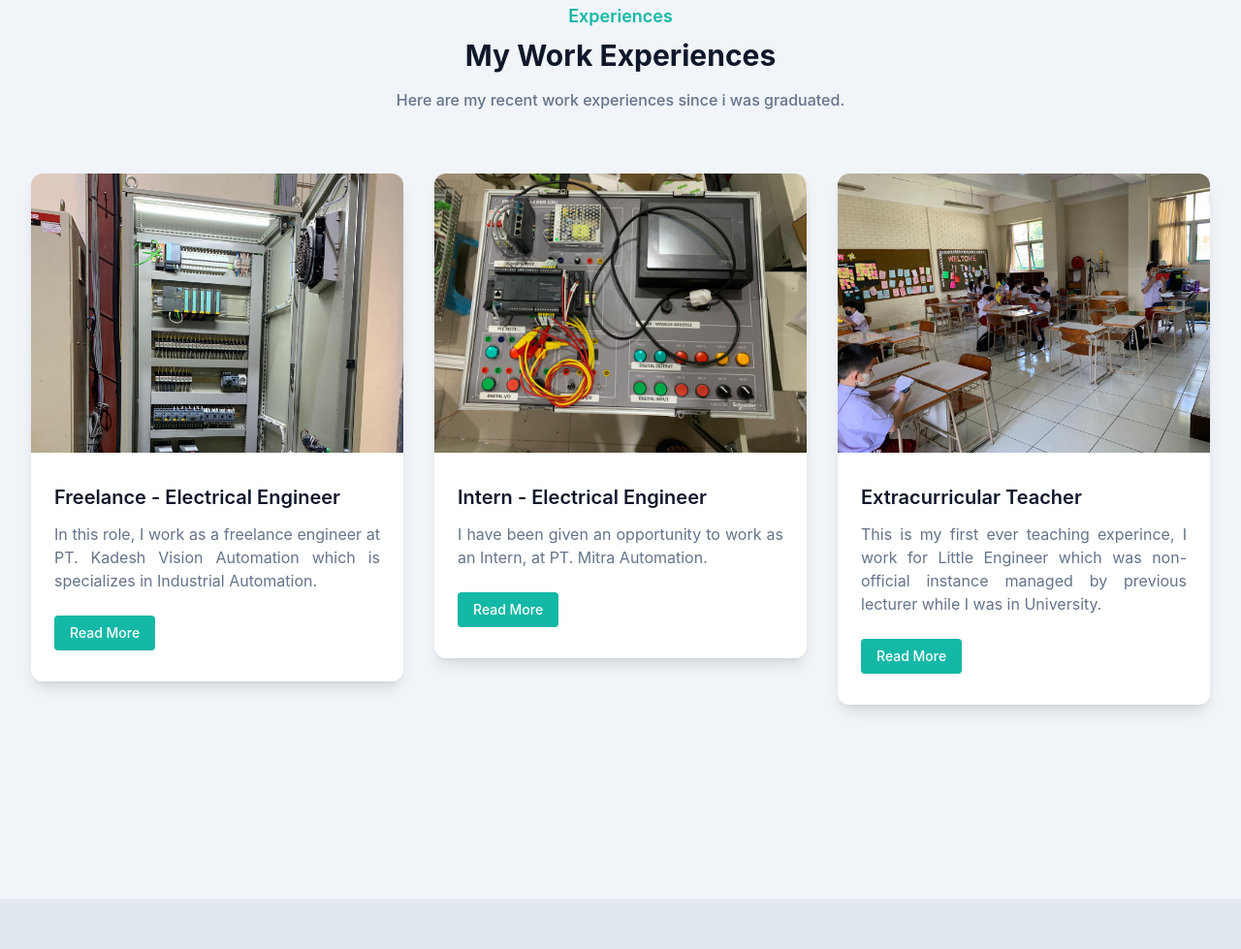
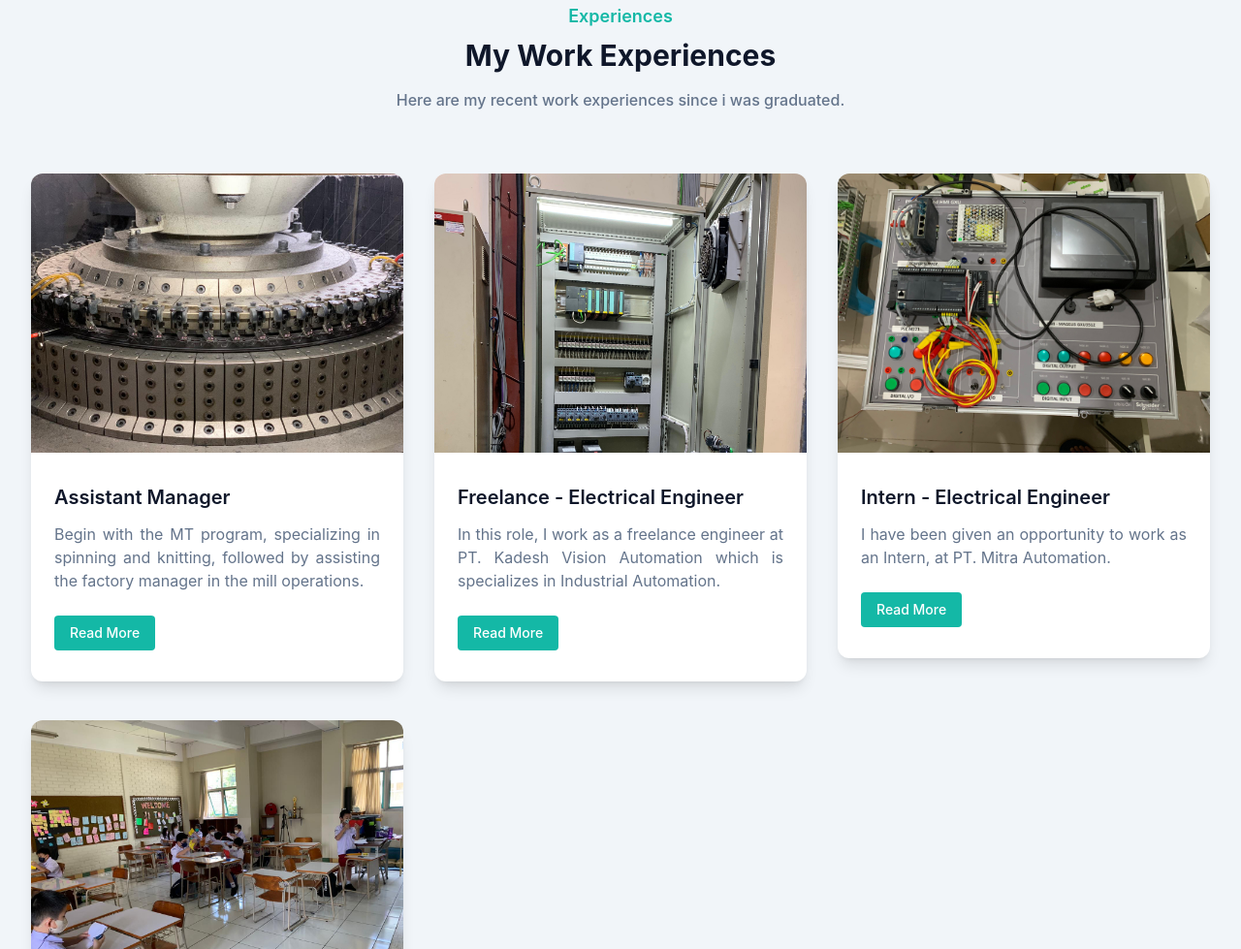
Before and after one commit to ChristianAdriel/first-portofolio, a website: page index.html in a window 1280 px wide. Shown: the part 1143-2122 px from the top of the page at 97% size. Drawn offline with Linux system fonts and the light colour scheme.

Commit message:
Update index.html

```diff
--- a/index.html
+++ b/index.html
@@ -130,6 +130,18 @@
                 </div>
             </div>
          <div class="flex flex-wrap">
+             <div class="w-full px-4 lg:w-1/2 xl:w-1/3">
+                <div class="bg-white rounded-xl shadow-lg overflow-hidden mb-10">
+                    <img class="object-fill" src="src/image/exp/duniatex.jpg" alt="Duniatex">
+                    <div class="py-8 px-6">
+                        <h3>
+                            <a id="read-more1-text" class="truncate block mb-3 font-semibold text-xl text-dark hover:text-primary">Assistant Manager</a>
+                        </h3>
+                        <p class="text-secondary text-justify mb-6">Begin with the MT program, specializing in spinning and knitting, followed by assisting the factory manager in the mill operations.</p>
+                        <button id="read-more4" name="duniatex" type="button" class="font-medium text-sm text-white bg-primary py-2 px-4 rounded hover:opacity-80">Read More</button>
+                    </div>
+                </div>
+            </div>
             <div class="w-full px-4 lg:w-1/2 xl:w-1/3">
                 <div class="bg-white rounded-xl shadow-lg overflow-hidden mb-10">
                     <img class="object-fill" src="src/image/exp/kadesh.jpg" alt="Automation-Kadesh">
```
